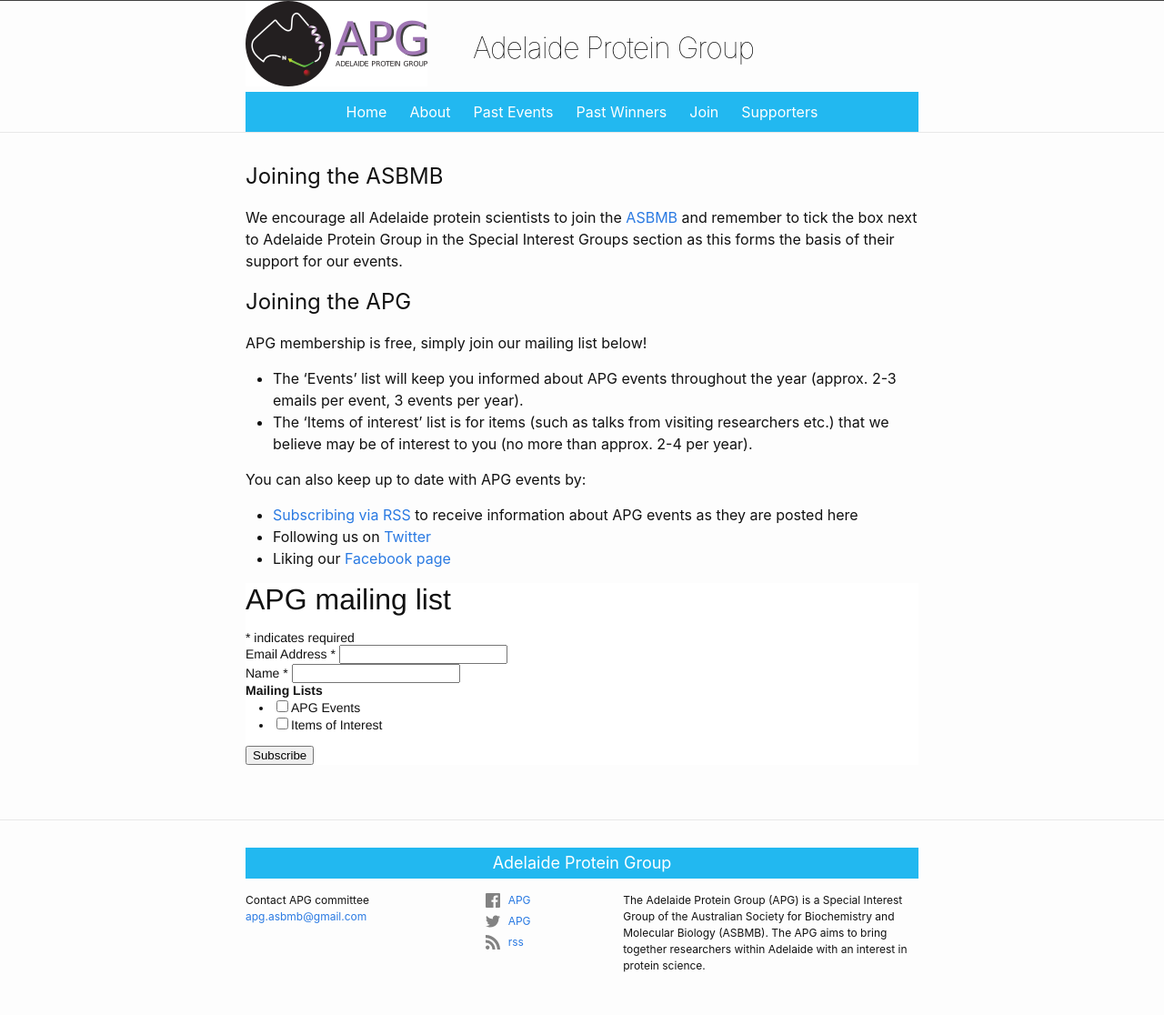
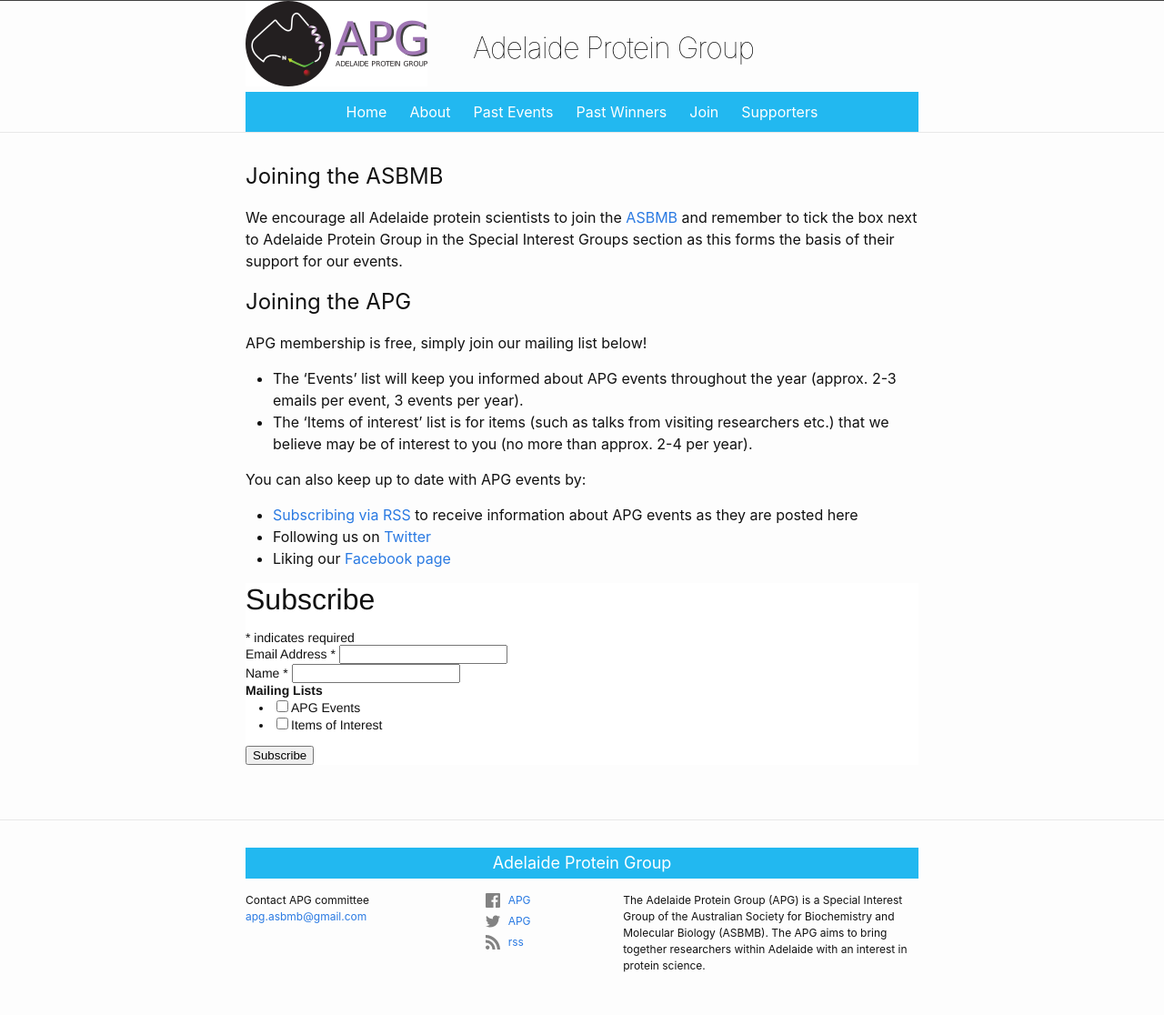
Before and after one commit to apg-asbmb/apg-asbmb.github.io, a Jekyll site: the page built from join.md, in a window 1280 px wide. Shown: the whole page at 91% size. Built offline with Jekyll 4.4.1, drawn with Linux system fonts in a browser that asks for light colours; comment, search, counter and statistics services are not loaded.

Commit message:
update subscribe block

```diff
--- a/join.md
+++ b/join.md
@@ -24,16 +24,17 @@
 
 
 <!-- Begin MailChimp Signup Form -->
+
 <link href="//cdn-images.mailchimp.com/embedcode/classic-10_7.css" rel="stylesheet" type="text/css">
 <style type="text/css">
 	#mc_embed_signup{background:#fff; clear:left; font:14px Helvetica,Arial,sans-serif; }
-	/* Add your own MailChimp form style overrides in your site stylesheet or in this style block.
+	/* Add your own Mailchimp form style overrides in your site stylesheet or in this style block.
 	   We recommend moving this block and the preceding CSS link to the HEAD of your HTML file. */
 </style>
 <div id="mc_embed_signup">
 <form action="https://asn.us18.list-manage.com/subscribe/post?u=1d8342564a38c3b2f7bf66d4f&amp;id=9c8679ced8" method="post" id="mc-embedded-subscribe-form" name="mc-embedded-subscribe-form" class="validate" target="_blank" novalidate>
     <div id="mc_embed_signup_scroll">
-	<h2>APG mailing list</h2>
+	<h2>Subscribe</h2>
 <div class="indicates-required"><span class="asterisk">*</span> indicates required</div>
 <div class="mc-field-group">
 	<label for="mce-EMAIL">Email Address  <span class="asterisk">*</span>
@@ -41,9 +42,9 @@
 	<input type="email" value="" name="EMAIL" class="required email" id="mce-EMAIL">
 </div>
 <div class="mc-field-group">
-	<label for="mce-MMERGE5">Name  <span class="asterisk">*</span>
+	<label for="mce-NAME">Name  <span class="asterisk">*</span>
 </label>
-	<input type="text" value="" name="MMERGE5" class="required" id="mce-MMERGE5">
+	<input type="text" value="" name="NAME" class="required" id="mce-NAME">
 </div>
 <div class="mc-field-group input-group">
     <strong>Mailing Lists </strong>
```
Also changed, not shown: other parts of join.md (+2 -1 lines).
